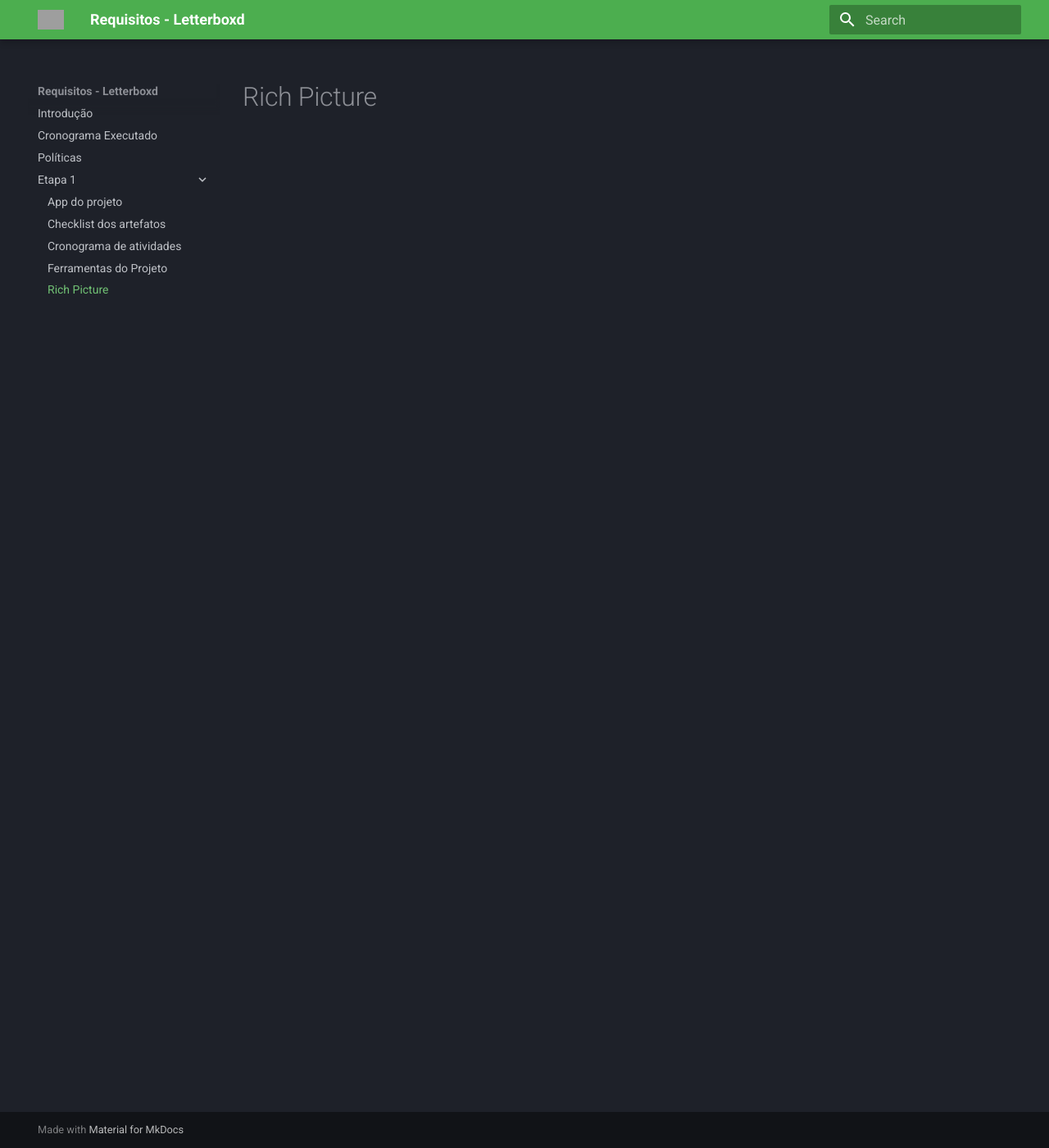
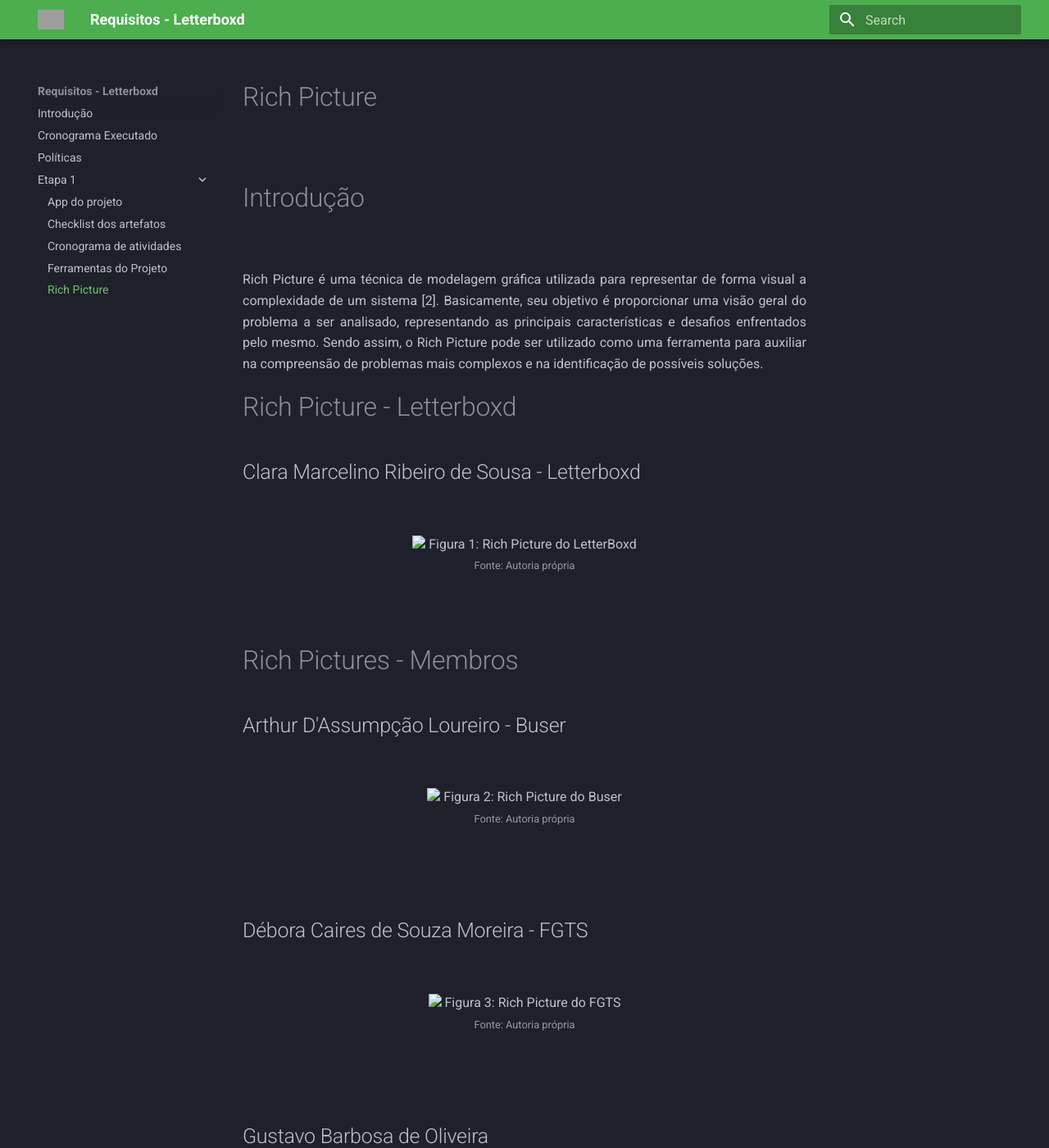
Before and after one commit to Requisitos-de-Software/2023.1-Letterboxd, an MkDocs documentation site: the page built from docs/Etapa 1/richPicture.md, in a window 1280 px wide and 1400 px high. Shown: the whole window at 82% size. Built offline with MkDocs 1.6.1 and Material for MkDocs 9.7.7, drawn with Linux system fonts in a browser that asks for light colours; some of the changed text lies outside the part shown; grey boxes are pictures that could not be loaded.

Commit message:
6 - Cria pagina com os rich pictures feitos pelos membros

```diff
--- a/docs/Etapa 1/richPicture.md
+++ b/docs/Etapa 1/richPicture.md
@@ -1 +1,96 @@
 # Rich Picture
+</br>
+
+# Introdução
+
+<div style="text-align: justify; margin-bottom: 20px">
+    </br> Rich Picture é uma técnica de modelagem gráfica utilizada para representar de forma visual a complexidade de um sistema [2]. Basicamente, seu objetivo é proporcionar uma visão geral do problema a ser analisado, representando as principais características e desafios enfrentados pelo mesmo. Sendo assim, o Rich Picture pode ser utilizado como uma ferramenta para auxiliar na compreensão de problemas mais complexos e na identificação de possíveis soluções.
+</div>
+
+# Rich Picture - Letterboxd
+## Clara Marcelino Ribeiro de Sousa - Letterboxd
+</br>
+<div style="text-align: center">
+    <img src='../assets/RichPicture_Clara.png' />
+    Figura 1: Rich Picture do LetterBoxd
+    <br><small>Fonte: Autoria própria</small>
+</div>
+</br>
+</br>
+
+# Rich Pictures - Membros
+
+## Arthur D'Assumpção Loureiro - Buser
+</br>
+<div style="text-align: center">
+    <img src='../assets/RichPicture_Arthur.png' style="height: 300px"/>
+    Figura 2: Rich Picture do Buser
+    <br><small>Fonte: Autoria própria</small>
+</div>
+</br>
+</br>
+
+## Débora Caires de Souza Moreira - FGTS
+</br>
+<div style="text-align: center">
+    <img src='../assets/RichPicture_Debora.png'/>
+    Figura 3: Rich Picture do FGTS
+    <br><small>Fonte: Autoria própria</small>
+</div>
+</br>
+</br>
+
+## Gustavo Barbosa de Oliveira
+</br>
+<div style="text-align: center">
+    <img src='../assets/RichPicture_Natan.png'/>
+    Figura 4: Rich Picture do
+    <br><small>Fonte: Autoria própria</small>
+</div>
+</br>
+</br>
+
+## Maciel Ferreira Custódio Júnior - Apple Music
+</br>
+<div style="text-align: center">
+    <img src='../assets/RichPicture_Maciel.png'/>
+    Figura 5: Rich Picture do Apple Music
+    <br><small>Fonte: Autoria própria</small>
+</div>
+</br>
+</br>
+
+## Natan Tavares Santana - WebDiet
+</br>
+<div style="text-align: center">
+    <img src='../assets/RichPicture_Natan.png'/>
+    Figura 6: Rich Picture do WebDiet
+    <br><small>Fonte: Autoria própria</small>
+</div>
+</br>
+</br>
+
+## Rhuan Marques Róbias dos Santos - Tinder
+</br>
+<div style="text-align: center">
+    <img src='../assets/RichPicture_Rhuan.png'/>
+    Figura 7: Rich Picture do Tinder
+    <br><small>Fonte: Autoria própria</small>
+</div>
+</br>
+</br>
+
+# Referência Bibliográfica
+
+>[1] MONK, Andrew; HOWARD, Steve. "The Rich Picture: A Tool for Reasoning About Work Context". 1998
+
+>[2] CHECKLAND, P.; POULTER, J. (2006). Learning for action: A short definitive account of soft systems methodology and its use for practitioner, teachers and students. New York: John Wiley & Sons.
+
+</br>
+</br>
+
+# Tabela de Versionamento
+
+| Data | Versão | Descrição | Autor | Revisor |
+| ---- | ------ | --------- | ----- | ------- |
+| 14/04/2023 | `0.1`  | Rich Pictures membros | [Débora Moreira](https://github.com/deboracaires) | [Maciel Júnior](https://github.com/macieljuniormax)
```
Also changed, not shown: docs/assets/RichPicture_Arthur.png (added), docs/assets/RichPicture_Clara.png (added), docs/assets/RichPicture_Debora.png (added), docs/assets/RichPicture_Maciel.png (added), docs/assets/RichPicture_Natan.png (added), docs/assets/RichPicture_Rhuan.png (added).
